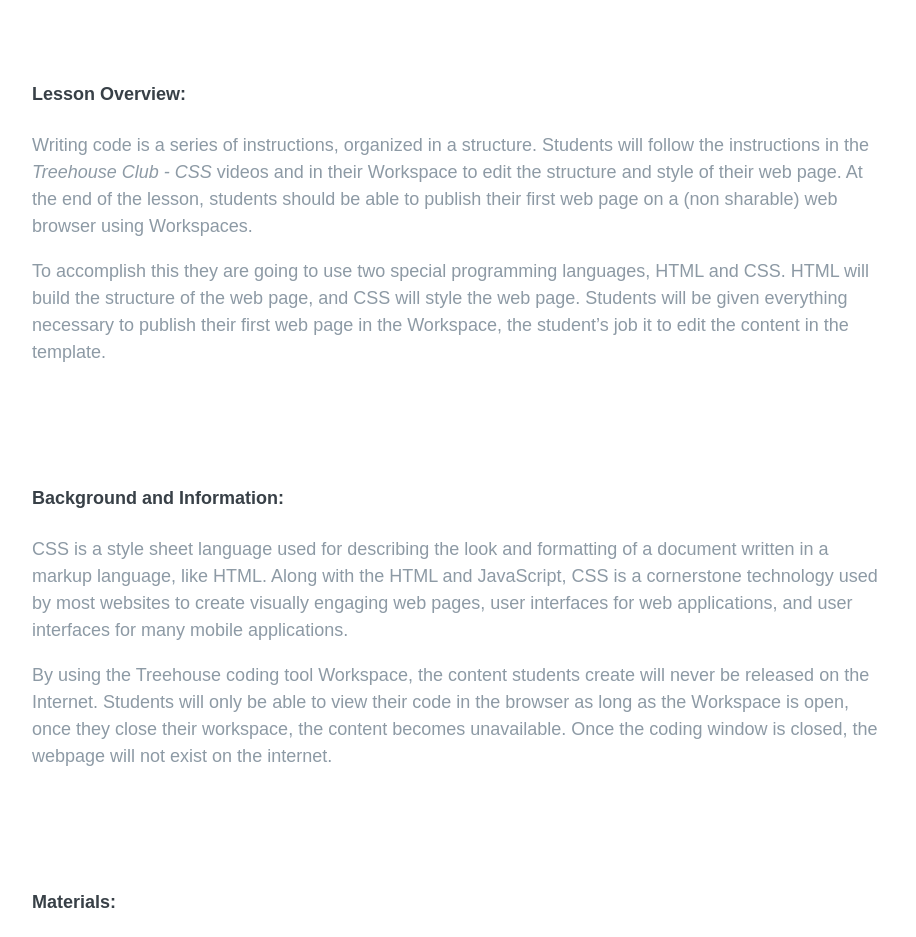
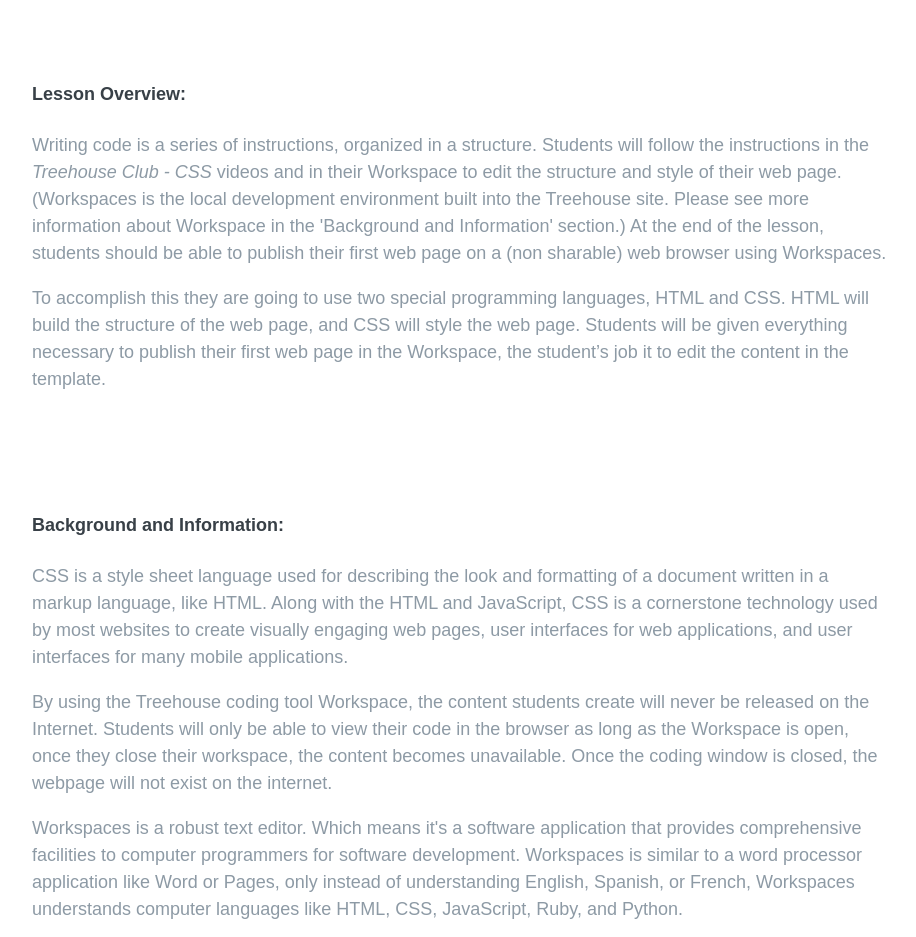
Before and after one commit to syoustra/LessonPlan_CSS, a plain HTML site: page index.html in a window 1280 px wide. Shown: the part 640-1577 px from the top of the page, without its empty margins (178-1094 px from the left). Drawn offline with nearby package versions, Linux system fonts and the light colour scheme.

Commit message:
workspaces

```diff
--- a/index.html
+++ b/index.html
@@ -44,7 +44,7 @@
 
             <h4>Lesson Overview:</h4>
 
-            <p>Writing code is a series of instructions, organized in a structure. Students will follow the instructions in the <em>Treehouse Club - CSS</em> videos and in their Workspace to edit the structure and style of their web page.  At the end of the lesson, students should be able to publish their first web page on a (non sharable) web browser using Workspaces.</p>
+            <p>Writing code is a series of instructions, organized in a structure. Students will follow the instructions in the <em>Treehouse Club - CSS</em> videos and in their Workspace to edit the structure and style of their web page. (Workspaces is the local development environment built into the Treehouse site. Please see more information about Workspace in the 'Background and Information' section.) At the end of the lesson, students should be able to publish their first web page on a (non sharable) web browser using Workspaces.</p>
 
             <p>To accomplish this they are going to use two special programming languages, HTML and CSS.  HTML will build the structure of the web page, and CSS will style the web page. Students will be given everything necessary to publish their first web page in the Workspace, the student’s job it to edit the content in the template.</p>
 
@@ -57,6 +57,8 @@
             <p>CSS is a style sheet language used for describing the look and formatting of a document written in a markup language, like HTML. Along with the HTML and JavaScript, CSS is a cornerstone technology used by most websites to create visually engaging web pages, user interfaces for web applications, and user interfaces for many mobile applications. </p>
 
             <p>By using the Treehouse coding tool Workspace, the content students create will never be released on the Internet. Students will only be able to view their code in the browser as long as the Workspace is open, once they close their workspace, the content becomes unavailable. Once the coding window is closed, the webpage will not exist on the internet.</p>
+
+            <p>Workspaces is a robust text editor.  Which means it's a software application that provides comprehensive facilities to computer programmers for software development.  Workspaces is similar to a word processor application like Word or Pages, only instead of understanding English, Spanish, or French, Workspaces understands computer languages like HTML, CSS, JavaScript, Ruby, and Python.</p>
 
         </section>
 
@@ -106,7 +108,7 @@
             <h5>4. Coding exercise: 40 minutes</h5>
             <p>Opening computers, log on to Treehouse, and locate Treehouse Club - CSS lesson in the library.</p>
             <p>Project or individually watch the first video for <em>My First Web Page</em>.</p>
-            <p>Have students open up the Workspace by clicking the blue button that says ‘Launch Workspace’ next to the video.</p>
+            <p>Have students open up the Workspaces by clicking the blue button that says ‘Launch Workspaces’ next to the video.</p>
             <p>Students edit the pre-written code in the Workspace.
             Remind students to save their work and preview it in the browser frequently during the editing process.</p>
         </article>
```
